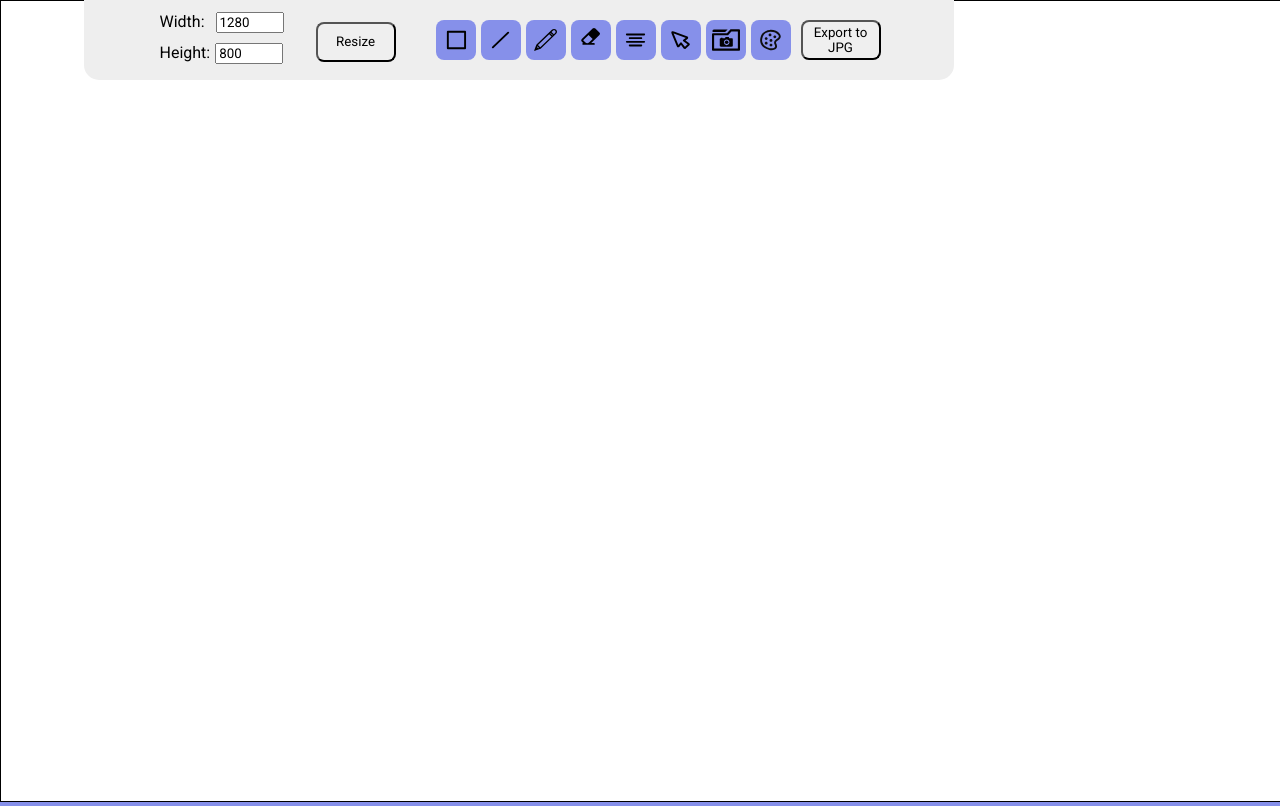
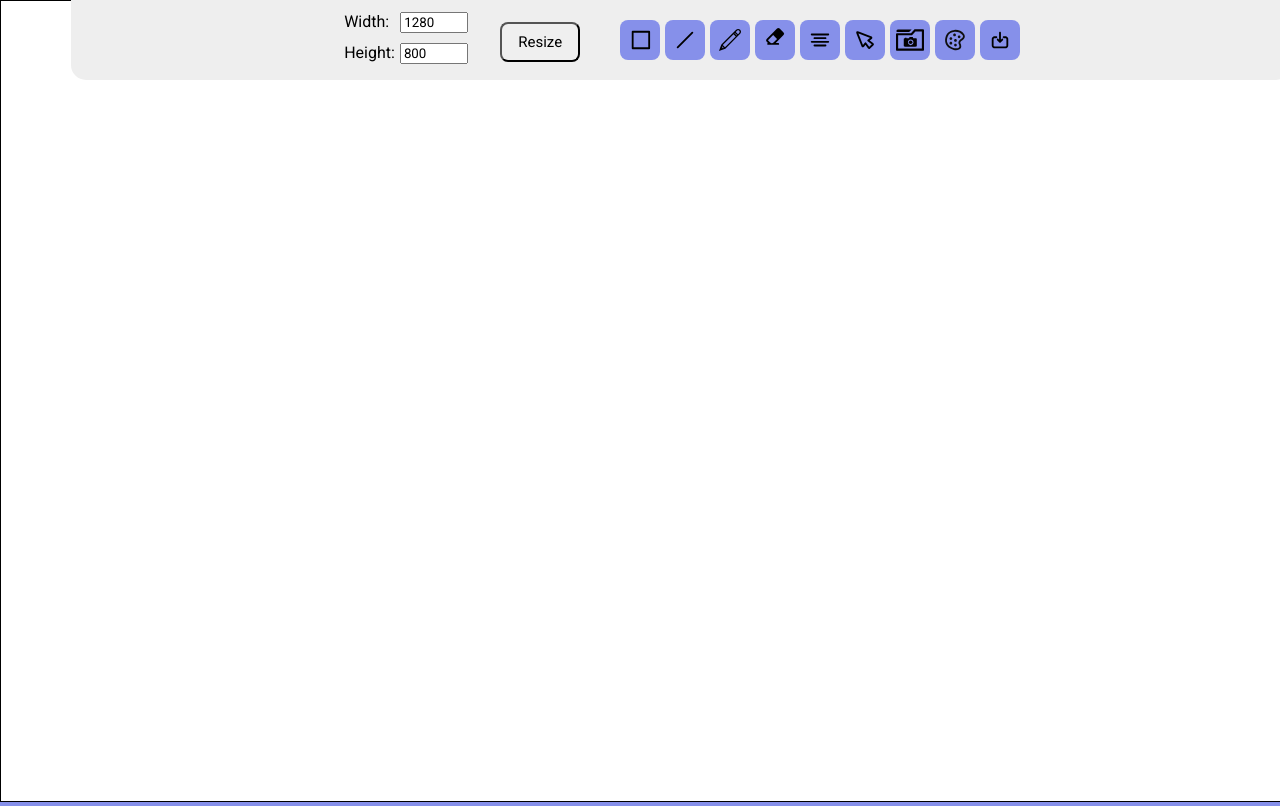
Before and after one commit to olvcha/online-whiteboard, a React (Create React App) app in the folder my_app/: page / in a window 1280 px wide. Both pictures are taken after typing "Sample" into the empty fields and a click on the button "Create". Built offline with nearby package versions, Linux system fonts and the light colour scheme; no server answers.

Commit message:
changed download button to icon button

```diff
--- a/my_app/src/Whiteboard/Menu.js
+++ b/my_app/src/Whiteboard/Menu.js
@@ -7,6 +7,7 @@ import textIcon from "../resources/icons/text.svg";
 import selectionIcon from "../resources/icons/selection.svg";
 import imgIcon from "../resources/icons/img.svg";
 import colorIcon from "../resources/icons/color.svg";
+import downloadIcon from "../resources/icons/download.svg";
 import ColorPicker from "./ColorPicker";
 import { toolTypes } from "../constants";
 import { useDispatch, useSelector } from "react-redux";
@@ -100,6 +101,7 @@ const Menu = ({ canvasRef, onResize, initialCanvasSize }) => {
             <IconButton src={rubberIcon} isRubber />
             <IconButton src={textIcon} type={toolTypes.TEXT} />
             <IconButton src={selectionIcon} type={toolTypes.SELECTION} />
+
             <label className="menu_button">
                 <img width="70%" height="70%" src={imgIcon} alt="Upload" />
                 <input
@@ -109,6 +111,7 @@ const Menu = ({ canvasRef, onResize, initialCanvasSize }) => {
                     style={{ display: 'none' }}
                 />
             </label>
+
             <button
                 className="menu_button"
                 onClick={() => setShowColorPicker(!showColorPicker)}
@@ -117,14 +120,11 @@ const Menu = ({ canvasRef, onResize, initialCanvasSize }) => {
             </button>
             {showColorPicker && <ColorPicker onClose={() => setShowColorPicker(false)} />}
 
-
             <button
-                className="export_button"
+                className="menu_button"
                 onClick={() => exportCanvas(canvasRef)}
-                style={{
-        // Optionally add more styling to the button if needed
-                }}
-                >Export to JPG
+                >
+                    <img width="80%" height="80%" src={downloadIcon}/>
             </button>
 
 
--- a/my_app/src/index.css
+++ b/my_app/src/index.css
@@ -8,8 +8,8 @@ body {
 .menu_container {
   position: absolute;
   top: 0;
-  width: 850px; /* Adjusted width to better accommodate form */
-  left: calc(30% - 300px); /* Adjusted to center the wider menu */
+  width: 1200px; /* Adjusted width to better accommodate form */
+  left: calc(29% - 300px); /* Adjusted to center the wider menu */
   border-bottom-left-radius: 15px;
   border-bottom-right-radius: 15px;
   background: #EEEEEE;
@@ -49,11 +49,12 @@ body {
 }
 
 .export_button {
-  width: 80px;
+  width: 120px;
   height: 40px;
-  margin-left: 10px; /* Add margin to space between buttons */
+  margin-left: 40px; /* Add margin to space between buttons */
   border-radius: 8px;
   font-family: 'Roboto', sans-serif; /* Apply the Roboto font */
+  font-size: 15px;
   transition: 0.43;
   flex-shrink: 0; /* Prevent buttons from shrinking */
 }
@@ -131,6 +132,7 @@ body {
   height: 40px;
   border-radius: 8px;
   font-family: 'Roboto', sans-serif; /* Apply the Roboto font */
+  font-size: 15px;
   flex-shrink: 0; /* Prevent buttons from shrinking */
   margin-top: 10px;
   margin-left: 20px;
```
Also changed, not shown: my_app/src/resources/icons/download.svg (added).
